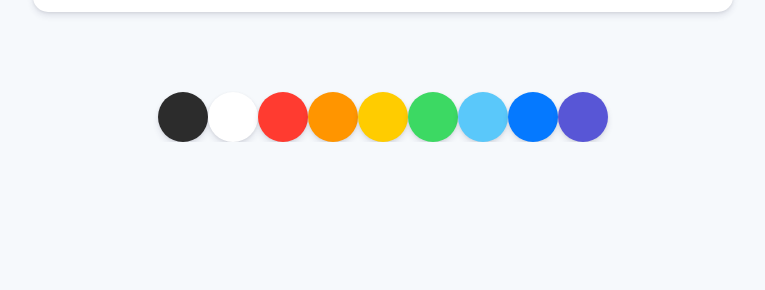
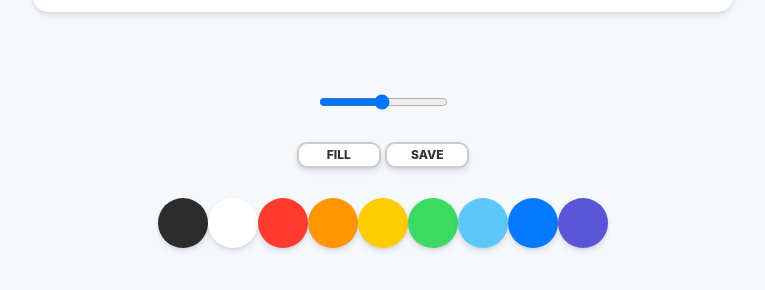
Before and after one commit to sanghyunlee93/VanilaJs2, a plain HTML site: page index.html in a window 1280 px wide. Shown: the part 738-1028 px from the top of the page, without its empty margins (257-1022 px from the left). Before the commit the page ends 880 px from the top, so only its background shows below. Drawn offline with Linux system fonts and the light colour scheme.

Commit message:
Add Fill&Save Btn + input range

```diff
--- a/index.html
+++ b/index.html
@@ -10,6 +10,13 @@
 <body>
     <canvas id="jsCanvas" class="canvas"></canvas>
     <div class="controls">
+        <div class="controls_range">
+            <input type="range" id="jsRange" min="0.1" max="5" value="2.5" step="0.1"/>
+        </div>
+        <div class="controls_btns">
+            <button id="jsMode">Fill</button>
+            <button id="jsSave">Save</button>
+        </div>
         <div class="controls_colors" id="jsColors">
             <div class="controls_color" style="background-color: #2c2c2c;"></div>
             <div class="controls_color" style="background-color: white;"></div>
--- a/styles.css
+++ b/styles.css
@@ -6,7 +6,7 @@ body {
   display: flex;
   flex-direction: column;
   align-items: center;
-  padding-top: 50px;
+  padding: 50px 0px;
 }
 
 .canvas {
@@ -19,6 +19,33 @@ body {
 
 .controls {
   margin-top: 80px;
+  display: flex;
+  flex-direction: column;
+  align-items: center;
+}
+
+.controls .controls_btns {
+  margin-bottom: 30px;
+}
+
+.controls_btns button {
+  all: unset;
+  cursor: pointer;
+  background-color: white;
+  padding: 5px 0px;
+  width: 80px;
+  text-align: center;
+  border-radius: 10px;
+  box-shadow: 0 4px 6px rgba(50, 50, 93, 0.11), 0 1px 3px rgba(0, 0, 0, 0.08);
+  border: 2px solid rgba(0, 0, 0, 0.2);
+  color: rgba(0, 0, 0, 0.8);
+  text-transform: uppercase;
+  font-weight: 800;
+  font-size: 12px;
+}
+
+.controls_btns button:active {
+  transform: scale(0.98);
 }
 
 .controls .controls_colors {
@@ -32,3 +59,7 @@ body {
   cursor: pointer;
   box-shadow: 0 4px 6px rgba(50, 50, 93, 0.11), 0 1px 3px rgba(0, 0, 0, 0.08);
 }
+
+.controls .controls_range {
+  margin-bottom: 30px;
+}
```
